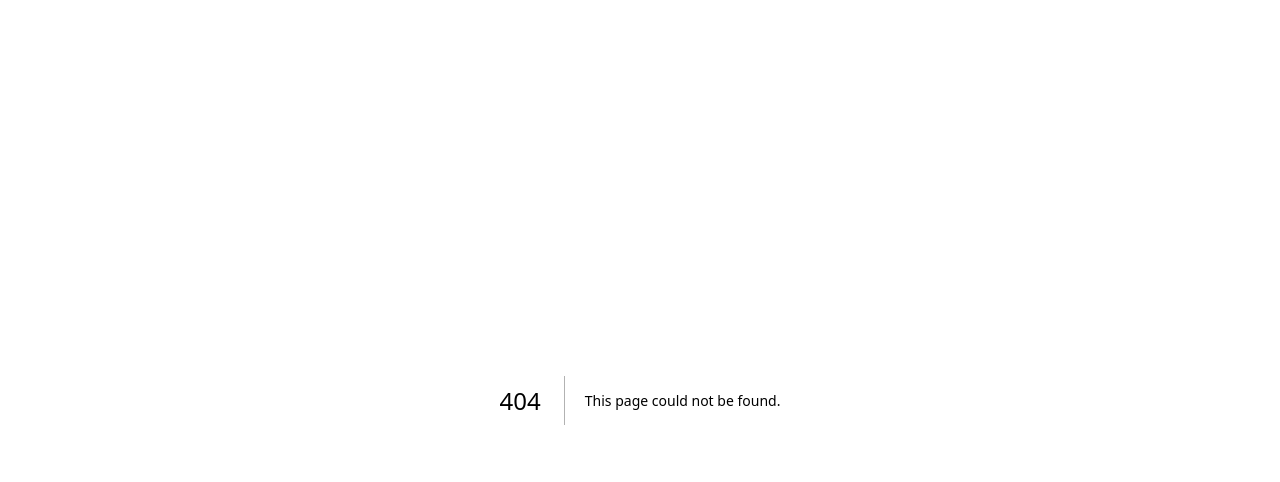
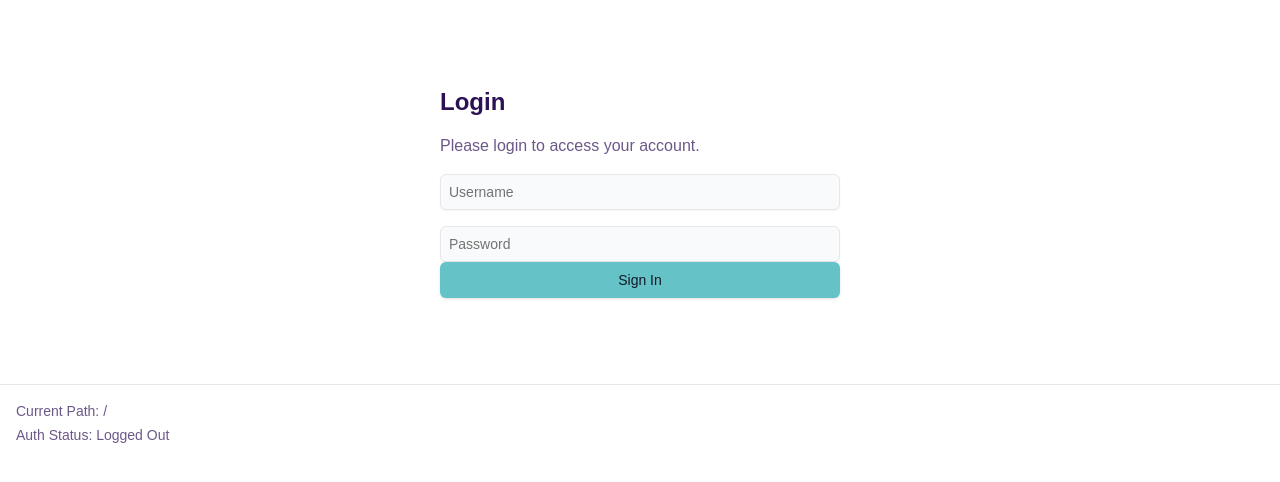
Before and after one commit to kulkarniankita/authy-system, a Next.js app: page /login in a window 1280 px wide. Before the commit this address had no page. Shown: the top 482 px of the page. Built offline with nearby package versions, Linux system fonts and the light colour scheme.

Commit message:
Login Page with Auth Panel

```diff
--- /dev/null
+++ b/app/login/page.tsx
@@ -0,0 +1,21 @@
+import AuthPanel from '@/components/auth-panel';
+import { LoginForm } from '@/components/login-form';
+
+export default async function Login() {
+  return (
+    <div className="min-h-screen">
+      <div className="overflow-hidden mx-auto w-full max-w-7xl">
+        <div className="flex justify-center items-center min-h-96">
+          <div className="space-y-4 w-full max-w-md p-6">
+            <h2 className="text-2xl font-bold text-brand-secondary">Login</h2>
+            <p className="text-brand-secondary/70">
+              Please login to access your account.
+            </p>
+            <LoginForm />
+          </div>
+        </div>
+        <AuthPanel />
+      </div>
+    </div>
+  );
+}
--- a/app/page.tsx
+++ b/app/page.tsx
@@ -1,9 +1,22 @@
-import { LoginForm } from '@/components/login-form';
+import AuthPanel from '@/components/auth-panel';
 
-export default function Home() {
+export default async function Home() {
   return (
-    <div>
-      <LoginForm />
+    <div className="min-h-screen">
+      <div className="overflow-hidden mx-auto w-full max-w-7xl">
+        <div className="p-6 min-h-96 relative">
+          <div className="space-y-4">
+            <h1 className="text-xl font-bold text-brand-secondary">
+              Welcome to Authy!
+            </h1>
+
+            <p className="text-brand-secondary/70">
+              This is a public page accessible to everyone.
+            </p>
+          </div>
+        </div>
+        <AuthPanel />
+      </div>
     </div>
   );
 }
--- /dev/null
+++ b/components/auth-panel.tsx
@@ -0,0 +1,10 @@
+export default function AuthPanel() {
+  return (
+    <div className="bg-white p-4 border-t border-gray-200">
+      <div className="text-sm text-brand-secondary/70 space-y-1">
+        <p>Current Path: /</p>
+        <p>Auth Status: Logged Out</p>
+      </div>
+    </div>
+  );
+}
--- a/components/login-form.tsx
+++ b/components/login-form.tsx
@@ -1,6 +1,8 @@
 'use client';
 import { signIn } from 'next-auth/react';
 import { useState } from 'react';
+import { Input } from './ui/input';
+import { Button } from './ui/button';
 
 export function LoginForm() {
   const [error, setError] = useState<string | null>(null);
@@ -19,16 +21,41 @@ export function LoginForm() {
 
   return (
     <form action={credentialsAction}>
-      <label htmlFor="username">
-        Username
-        <input type="text" id="username" name="username" />
-      </label>
-      <label htmlFor="password">
-        Password
-        <input type="password" id="password" name="password" />
-      </label>
-      <input type="submit" value="Sign In" />
+      <div className="space-y-4">
+        <label htmlFor="username" className="sr-only">
+          Username
+        </label>
+        <Input
+          type="text"
+          id="username"
+          name="username"
+          required
+          className="w-full p-2 rounded-md border border-gray-200
+        focus:border-brand-secondary focus:ring-2 focus:ring-brand-secondary/20
+        outline-none transition-all bg-gray-50"
+          placeholder="Username"
+        />
+        <label htmlFor="password" className="sr-only">
+          Password
+        </label>
+        <Input
+          type="password"
+          id="password"
+          name="password"
+          required
+          className="w-full p-2 rounded-md border border-gray-200
+                     focus:border-brand-secondary focus:ring-2 focus:ring-brand-secondary/20
+                     outline-none transition-all bg-gray-50"
+          placeholder="Password"
+        />
+      </div>
       {error && <p>{error}</p>}
+      <Button
+        type="submit"
+        className="w-full bg-brand-primary text-gray-900 hover:bg-brand-primary/90"
+      >
+        Sign In
+      </Button>
     </form>
   );
 }
--- /dev/null
+++ b/components/ui/input.tsx
@@ -0,0 +1,22 @@
+import * as React from "react"
+
+import { cn } from "@/lib/utils"
+
+const Input = React.forwardRef<HTMLInputElement, React.ComponentProps<"input">>(
+  ({ className, type, ...props }, ref) => {
+    return (
+      <input
+        type={type}
+        className={cn(
+          "flex h-9 w-full rounded-md border border-input bg-transparent px-3 py-1 text-base shadow-sm transition-colors file:border-0 file:bg-transparent file:text-sm file:font-medium file:text-foreground placeholder:text-muted-foreground focus-visible:outline-none focus-visible:ring-1 focus-visible:ring-ring disabled:cursor-not-allowed disabled:opacity-50 md:text-sm",
+          className
+        )}
+        ref={ref}
+        {...props}
+      />
+    )
+  }
+)
+Input.displayName = "Input"
+
+export { Input }
--- a/tailwind.config.ts
+++ b/tailwind.config.ts
@@ -1,44 +1,49 @@
-import type { Config } from "tailwindcss";
+import type { Config } from 'tailwindcss';
 
 export default {
-    darkMode: ["class"],
+  darkMode: ['class'],
   content: [
-    "./pages/**/*.{js,ts,jsx,tsx,mdx}",
-    "./components/**/*.{js,ts,jsx,tsx,mdx}",
-    "./app/**/*.{js,ts,jsx,tsx,mdx}",
+    './pages/**/*.{js,ts,jsx,tsx,mdx}',
+    './components/**/*.{js,ts,jsx,tsx,mdx}',
+    './app/**/*.{js,ts,jsx,tsx,mdx}',
   ],
   theme: {
     extend: {
       colors: {
+        brand: {
+          primary: '#65c3c7',
+          secondary: '#2d1155',
+          accent: '#ed9dbb',
+        },
         background: 'hsl(var(--background))',
         foreground: 'hsl(var(--foreground))',
         card: {
           DEFAULT: 'hsl(var(--card))',
-  				foreground: 'hsl(var(--card-foreground))'
+          foreground: 'hsl(var(--card-foreground))',
         },
         popover: {
           DEFAULT: 'hsl(var(--popover))',
-  				foreground: 'hsl(var(--popover-foreground))'
+          foreground: 'hsl(var(--popover-foreground))',
         },
         primary: {
           DEFAULT: 'hsl(var(--primary))',
-  				foreground: 'hsl(var(--primary-foreground))'
+          foreground: 'hsl(var(--primary-foreground))',
         },
         secondary: {
           DEFAULT: 'hsl(var(--secondary))',
-  				foreground: 'hsl(var(--secondary-foreground))'
+          foreground: 'hsl(var(--secondary-foreground))',
         },
         muted: {
           DEFAULT: 'hsl(var(--muted))',
-  				foreground: 'hsl(var(--muted-foreground))'
+          foreground: 'hsl(var(--muted-foreground))',
         },
         accent: {
           DEFAULT: 'hsl(var(--accent))',
-  				foreground: 'hsl(var(--accent-foreground))'
+          foreground: 'hsl(var(--accent-foreground))',
         },
         destructive: {
           DEFAULT: 'hsl(var(--destructive))',
-  				foreground: 'hsl(var(--destructive-foreground))'
+          foreground: 'hsl(var(--destructive-foreground))',
         },
         border: 'hsl(var(--border))',
         input: 'hsl(var(--input))',
@@ -48,15 +53,15 @@ export default {
           '2': 'hsl(var(--chart-2))',
           '3': 'hsl(var(--chart-3))',
           '4': 'hsl(var(--chart-4))',
-  				'5': 'hsl(var(--chart-5))'
-  			}
+          '5': 'hsl(var(--chart-5))',
+        },
       },
       borderRadius: {
         lg: 'var(--radius)',
         md: 'calc(var(--radius) - 2px)',
-  			sm: 'calc(var(--radius) - 4px)'
-  		}
-  	}
+        sm: 'calc(var(--radius) - 4px)',
       },
-  plugins: [require("tailwindcss-animate")],
+    },
+  },
+  plugins: [require('tailwindcss-animate')],
 } satisfies Config;
```
Lines whose indentation alone changed are shown as unchanged.
